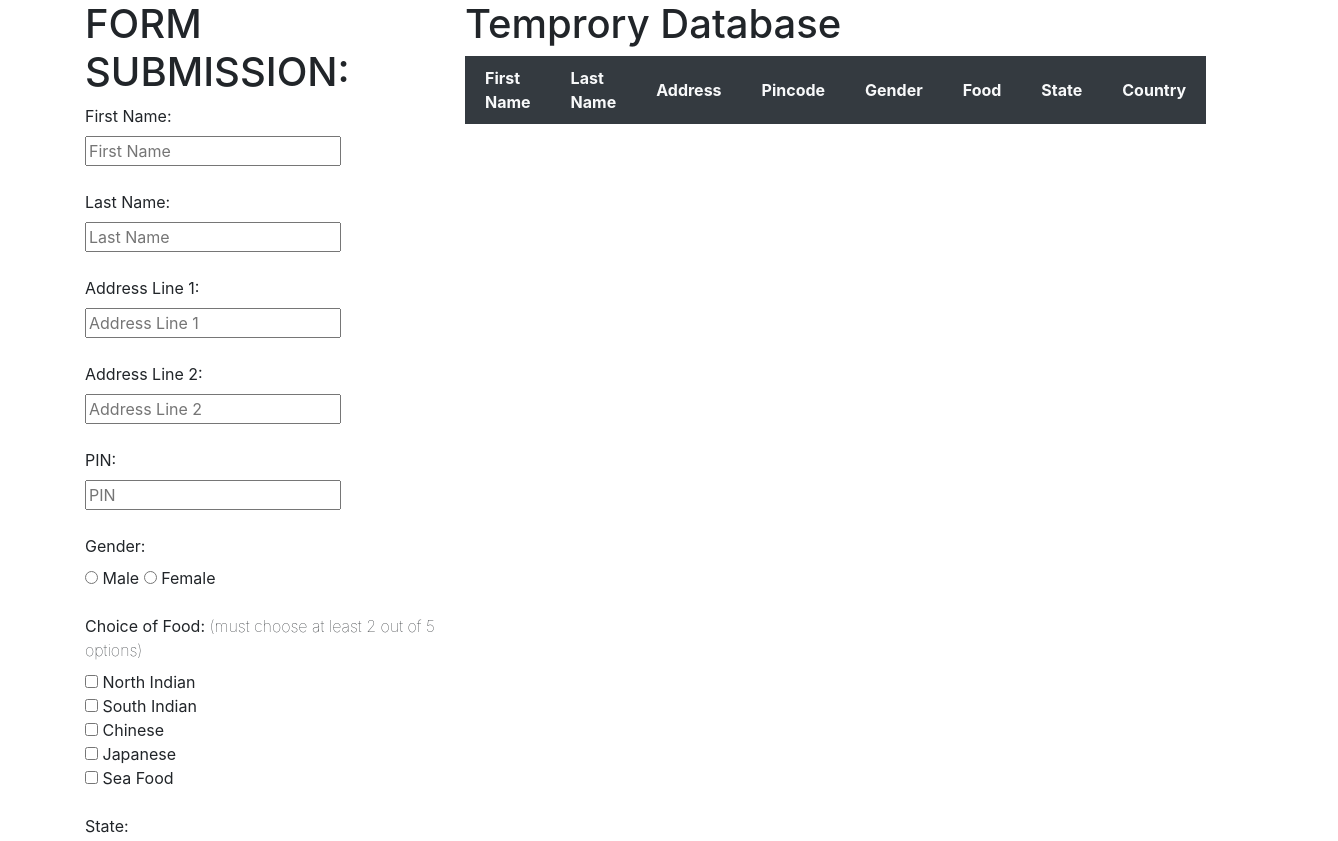
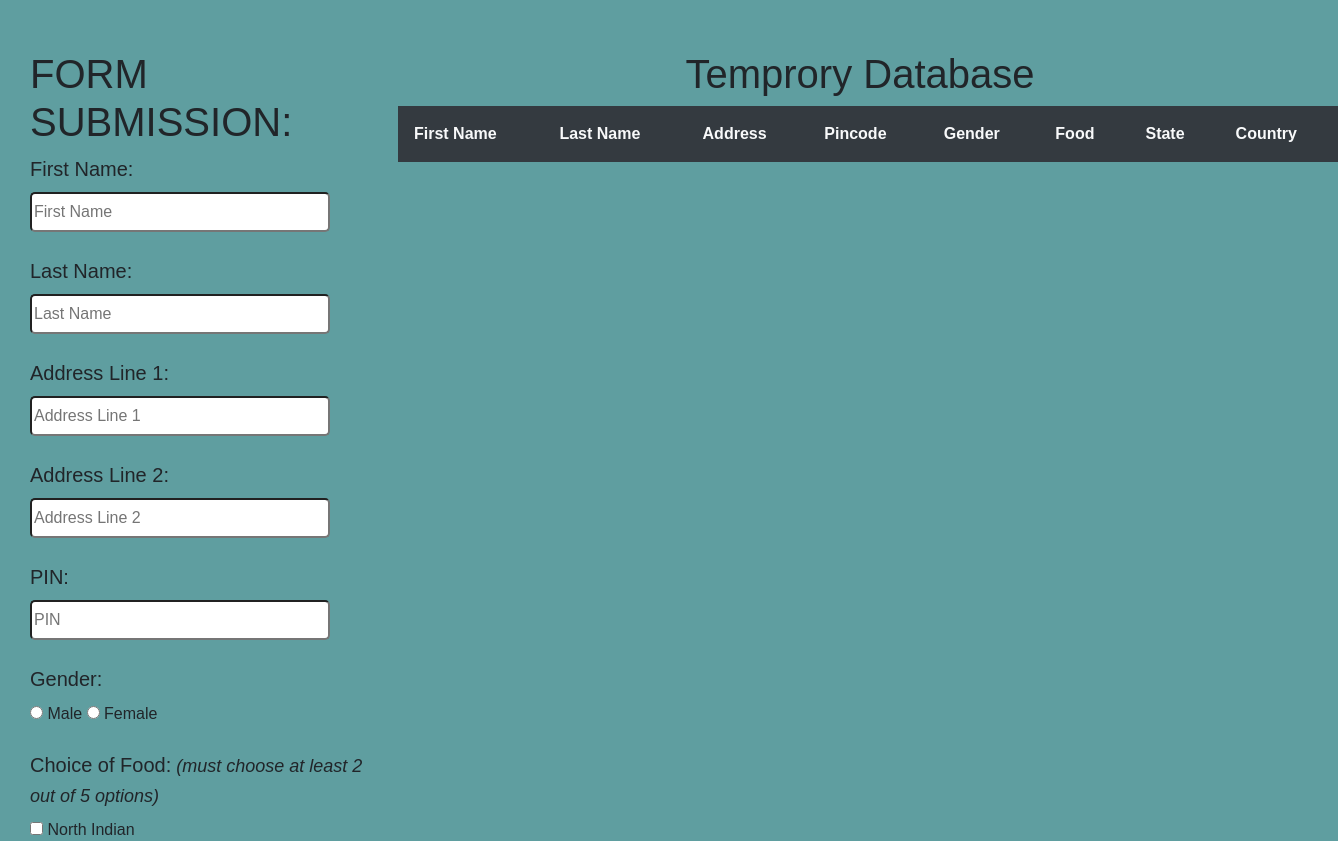
Before and after one commit to Kavinramasamy/Form-Submission, a plain HTML site: page application form/index.html in a window 1280 px wide. Shown: the top 841 px of the page, 1338 px wide, since content can reach past the window. Drawn offline with nearby package versions, Linux system fonts and the light colour scheme.

Commit message:
Update style.css

```diff
--- a/application form/style.css
+++ b/application form/style.css
@@ -1,12 +1,77 @@
-th{
-    padding-left: 20px;
-    padding-top: 10px;
-    padding-bottom: 10px;
-    padding-right: 20px;
-}
-.bodyss{
+body {
     background-color: cadetblue;
 }
-td{
-    background-color: aliceblue;
+
+.h1 {
+    text-align: center;
+    padding-top: 50px;
+    padding-left: 200px;
 }
+
+.row {
+    margin: 0px;
+    padding: 0px;
+}
+
+* {
+    font-family: Arial, Helvetica, sans-serif;
+}
+
+label {
+    font-size: 20px;
+}
+
+#fname,
+#lname,
+#address1,
+#address2,
+#pin,
+#state,
+#country {
+    height: 40px;
+    width: 300px;
+    border-radius: 5px;
+}
+
+button {
+    height: 40px;
+    width: 300px;
+    border-radius: 5px;
+    margin-bottom: 30px;
+}
+
+.col-sm-4 {
+    padding-top: 50px;
+    padding-left: 30px;
+}
+
+.container {
+    padding: 0px;
+    margin: 0px;
+}
+
+.col-sm-8 {
+
+    padding: 0px;
+}
+
+th {
+    padding: 16px;
+}
+
+table {
+    margin-left: 18px;
+    width: 940px;
+}
+
+td {
+    background-color: lightgray;
+    text-align: center;
+    padding: 10px 5px;
+}
+
+span {
+    font-style: italic;
+    font-size: 18px;
+    font-weight: lighter;
+}
```
